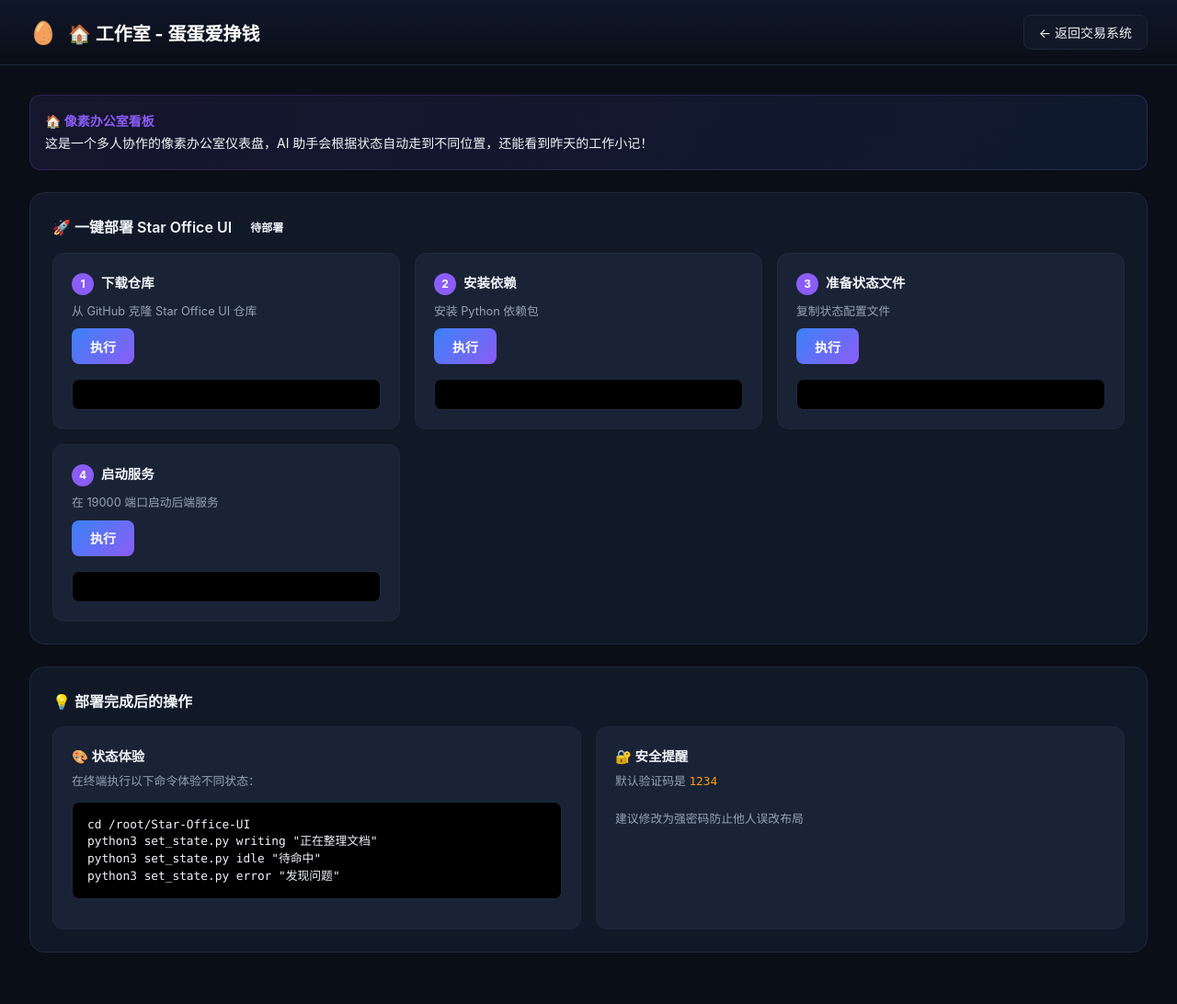
After one commit to QQ314958617/jiaoyi, a Flask app: page /studio in a window 1280 px wide. The commit adds this page. Shown: the whole page at 92% size. Run offline with Flask 3, Linux system fonts and the light colour scheme.

Commit message:
🏠 Add: 工作室页面 - Star Office UI 一键部署

```diff
--- a/app.py
+++ b/app.py
@@ -452,6 +452,61 @@ def reset_account():
     db.init_database()
     return jsonify({"success": True})
 
+
+
+# ========== 工作室页面 ==========
+
+@app.route('/studio')
+def studio_page():
+    return render_template('studio.html')
+
+@app.route('/api/run_command', methods=['POST'])
+def run_command():
+    import subprocess
+    data = request.json
+    cmd = data.get('command', '')
+    try:
+        result = subprocess.run(
+            cmd, shell=True, capture_output=True, text=True, timeout=120
+        )
+        output = result.stdout.strip() or result.stderr.strip() or '执行完成'
+        return jsonify({'success': True, 'output': output[:500]})
+    except subprocess.TimeoutExpired:
+        return jsonify({'success': False, 'error': '执行超时'})
+    except Exception as e:
+        return jsonify({'success': False, 'error': str(e)})
+
+@app.route('/api/start_tunnel', methods=['POST'])
+def start_tunnel():
+    import subprocess
+    try:
+        subprocess.run('pkill -f cloudflared', shell=True)
+        subprocess.run('sleep 1')
+        proc = subprocess.Popen(
+            'cloudflared tunnel --url http://127.0.0.1:19000',
+            shell=True, stdout=subprocess.PIPE, stderr=subprocess.PIPE, text=True
+        )
+        import time
+        url = None
+        for _ in range(30):
+            time.sleep(2)
+            try:
+                with open('/tmp/tunnel_url', 'r') as f:
+                    url = f.read().strip()
+                    if url:
+                        break
+            except:
+                pass
+            if proc.poll() is not None:
+                break
+        if url:
+            return jsonify({'url': url})
+        else:
+            return jsonify({'error': '创建链接超时'})
+    except Exception as e:
+        return jsonify({'error': str(e)})
+
+
 if __name__ == '__main__':
     db.init_database()
     app.run(host='0.0.0.0', port=80, debug=False, threaded=True)
--- /dev/null
+++ b/templates/studio.html
@@ -0,0 +1,399 @@
+<!DOCTYPE html>
+<html lang="zh-CN">
+<head>
+    <meta charset="UTF-8">
+    <meta name="viewport" content="width=device-width, initial-scale=1.0">
+    <title>🏠 工作室 - 蛋蛋爱挣钱</title>
+    <script src="https://cdn.jsdelivr.net/npm/echarts@5.4.3/dist/echarts.min.js"></script>
+    <style>
+        :root {
+            --bg-primary: #0a0e17;
+            --bg-card: #111827;
+            --bg-card-hover: #1a2235;
+            --border: #1e293b;
+            --text-primary: #f1f5f9;
+            --text-secondary: #94a3b8;
+            --text-muted: #94a3b8;
+            --accent-blue: #3b82f6;
+            --accent-purple: #8b5cf6;
+            --accent-green: #10b981;
+            --accent-red: #ef4444;
+            --accent-orange: #f59e0b;
+            --gradient-primary: linear-gradient(135deg, #3b82f6 0%, #8b5cf6 100%);
+        }
+
+        * { margin: 0; padding: 0; box-sizing: border-box; }
+        body {
+            font-family: 'Inter', -apple-system, BlinkMacSystemFont, sans-serif;
+            background: var(--bg-primary);
+            color: var(--text-primary);
+            min-height: 100vh;
+        }
+
+        .app-header {
+            background: linear-gradient(180deg, #0f172a 0%, var(--bg-primary) 100%);
+            border-bottom: 1px solid var(--border);
+            padding: 1rem 2rem;
+            position: sticky;
+            top: 0;
+            z-index: 100;
+        }
+
+        .header-content {
+            max-width: 1400px;
+            margin: 0 auto;
+            display: flex;
+            justify-content: space-between;
+            align-items: center;
+        }
+
+        .header-brand {
+            display: flex;
+            align-items: center;
+            gap: 0.75rem;
+        }
+
+        .header-brand h1 {
+            font-size: 1.25rem;
+            font-weight: 700;
+            color: white;
+        }
+
+        .header-actions {
+            display: flex;
+            gap: 0.75rem;
+        }
+
+        .btn-back {
+            background: var(--bg-card);
+            border: 1px solid var(--border);
+            color: var(--text-primary);
+            padding: 0.5rem 1rem;
+            border-radius: 8px;
+            font-size: 0.875rem;
+            cursor: pointer;
+            text-decoration: none;
+            transition: all 0.2s;
+        }
+        .btn-back:hover { background: var(--bg-card-hover); border-color: var(--accent-blue); }
+
+        .main-container {
+            max-width: 1400px;
+            margin: 0 auto;
+            padding: 2rem;
+        }
+
+        .card {
+            background: var(--bg-card);
+            border: 1px solid var(--border);
+            border-radius: 16px;
+            padding: 1.5rem;
+            margin-bottom: 1.5rem;
+        }
+
+        .card-title {
+            font-size: 1rem;
+            font-weight: 600;
+            margin-bottom: 1rem;
+            display: flex;
+            align-items: center;
+            gap: 0.5rem;
+        }
+
+        .deploy-grid {
+            display: grid;
+            grid-template-columns: repeat(auto-fit, minmax(300px, 1fr));
+            gap: 1rem;
+        }
+
+        .deploy-step {
+            background: var(--bg-card-hover);
+            border: 1px solid var(--border);
+            border-radius: 12px;
+            padding: 1.25rem;
+        }
+
+        .step-number {
+            display: inline-block;
+            background: var(--accent-purple);
+            color: white;
+            width: 24px;
+            height: 24px;
+            border-radius: 50%;
+            text-align: center;
+            line-height: 24px;
+            font-size: 0.75rem;
+            font-weight: 700;
+            margin-right: 0.5rem;
+        }
+
+        .step-title {
+            font-weight: 600;
+            font-size: 0.9rem;
+            margin-bottom: 0.5rem;
+        }
+
+        .step-desc {
+            font-size: 0.8rem;
+            color: var(--text-secondary);
+            line-height: 1.6;
+        }
+
+        .code-block {
+            background: #000;
+            border: 1px solid var(--border);
+            border-radius: 8px;
+            padding: 1rem;
+            margin: 0.75rem 0;
+            font-family: 'Monaco', 'Menlo', monospace;
+            font-size: 0.8rem;
+            overflow-x: auto;
+            white-space: pre-wrap;
+            word-break: break-all;
+        }
+
+        .btn-deploy {
+            background: var(--gradient-primary);
+            color: white;
+            border: none;
+            padding: 0.6rem 1.25rem;
+            border-radius: 8px;
+            font-size: 0.875rem;
+            font-weight: 600;
+            cursor: pointer;
+            transition: all 0.2s;
+            margin-top: 0.5rem;
+        }
+        .btn-deploy:hover { opacity: 0.9; transform: translateY(-1px); }
+        .btn-deploy:disabled { opacity: 0.5; cursor: not-allowed; }
+
+        .status-badge {
+            display: inline-block;
+            padding: 0.25rem 0.75rem;
+            border-radius: 20px;
+            font-size: 0.75rem;
+            font-weight: 600;
+        }
+        .status-badge.success { background: rgba(16, 185, 129, 0.2); color: var(--accent-green); }
+        .status-badge.running { background: rgba(59, 130, 246, 0.2); color: var(--accent-blue); }
+        .status-badge.error { background: rgba(239, 68, 68, 0.2); color: var(--accent-red); }
+        .status-badge.pending { background: rgba(245, 158, 11, 0.2); color: var(--accent-orange); }
+
+        .output-box {
+            background: #000;
+            border: 1px solid var(--border);
+            border-radius: 8px;
+            padding: 1rem;
+            font-family: 'Monaco', 'Menlo', monospace;
+            font-size: 0.75rem;
+            color: var(--text-secondary);
+            max-height: 200px;
+            overflow-y: auto;
+            margin-top: 1rem;
+        }
+
+        .output-box .success { color: var(--accent-green); }
+        .output-box .error { color: var(--accent-red); }
+        .output-box .info { color: var(--accent-blue); }
+
+        .info-box {
+            background: linear-gradient(135deg, rgba(139, 92, 246, 0.1) 0%, rgba(59, 130, 246, 0.1) 100%);
+            border: 1px solid rgba(139, 92, 246, 0.2);
+            border-radius: 12px;
+            padding: 1rem;
+            font-size: 0.875rem;
+            line-height: 1.7;
+            margin-bottom: 1.5rem;
+        }
+
+        .info-box strong { color: var(--accent-purple); }
+
+        .studio-url {
+            background: var(--bg-card-hover);
+            border: 1px solid var(--accent-purple);
+            border-radius: 8px;
+            padding: 0.75rem 1rem;
+            font-family: monospace;
+            font-size: 0.9rem;
+            color: var(--accent-purple);
+            margin-top: 0.5rem;
+            word-break: break-all;
+        }
+    </style>
+</head>
+<body>
+    <header class="app-header">
+        <div class="header-content">
+            <div class="header-brand">
+                <span style="font-size:1.5rem">🥚</span>
+                <h1>🏠 工作室 - 蛋蛋爱挣钱</h1>
+            </div>
+            <div class="header-actions">
+                <a href="/" class="btn-back">← 返回交易系统</a>
+            </div>
+        </div>
+    </header>
+
+    <main class="main-container">
+        <div class="info-box">
+            <strong>🏠 像素办公室看板</strong><br>
+            这是一个多人协作的像素办公室仪表盘，AI 助手会根据状态自动走到不同位置，还能看到昨天的工作小记！
+        </div>
+
+        <div class="card">
+            <div class="card-title">
+                <span>🚀 一键部署 Star Office UI</span>
+                <span class="status-badge" id="deploy-status">待部署</span>
+            </div>
+
+            <div class="deploy-grid">
+                <div class="deploy-step">
+                    <div class="step-title"><span class="step-number">1</span>下载仓库</div>
+                    <div class="step-desc">从 GitHub 克隆 Star Office UI 仓库</div>
+                    <button class="btn-deploy" onclick="runStep(1)">执行</button>
+                    <div class="output-box" id="output-1"></div>
+                </div>
+
+                <div class="deploy-step">
+                    <div class="step-title"><span class="step-number">2</span>安装依赖</div>
+                    <div class="step-desc">安装 Python 依赖包</div>
+                    <button class="btn-deploy" onclick="runStep(2)" id="btn-2">执行</button>
+                    <div class="output-box" id="output-2"></div>
+                </div>
+
+                <div class="deploy-step">
+                    <div class="step-title"><span class="step-number">3</span>准备状态文件</div>
+                    <div class="step-desc">复制状态配置文件</div>
+                    <button class="btn-deploy" onclick="runStep(3)" id="btn-3">执行</button>
+                    <div class="output-box" id="output-3"></div>
+                </div>
+
+                <div class="deploy-step">
+                    <div class="step-title"><span class="step-number">4</span>启动服务</div>
+                    <div class="step-desc">在 19000 端口启动后端服务</div>
+                    <button class="btn-deploy" onclick="runStep(4)" id="btn-4">执行</button>
+                    <div class="output-box" id="output-4"></div>
+                </div>
+            </div>
+
+            <div id="final-result" style="margin-top:1.5rem; display:none">
+                <div class="studio-url" id="studio-url"></div>
+            </div>
+        </div>
+
+        <div class="card">
+            <div class="card-title">💡 部署完成后的操作</div>
+            <div class="deploy-grid">
+                <div class="deploy-step">
+                    <div class="step-title">🎨 状态体验</div>
+                    <div class="step-desc">在终端执行以下命令体验不同状态：</div>
+                    <div class="code-block">cd /root/Star-Office-UI
+python3 set_state.py writing "正在整理文档"
+python3 set_state.py idle "待命中"
+python3 set_state.py error "发现问题"</div>
+                </div>
+
+                <div class="deploy-step">
+                    <div class="step-title">🔐 安全提醒</div>
+                    <div class="step-desc">
+                        默认验证码是 <code style="color:var(--accent-orange)">1234</code><br><br>
+                        建议修改为强密码防止他人误改布局
+                    </div>
+                </div>
+            </div>
+        </div>
+    </main>
+
+    <script>
+        let currentStep = 0;
+        const steps = [
+            { cmd: 'git clone https://github.com/ringhyacinth/Star-Office-UI.git /root/Star-Office-UI 2>&1', btn: 1 },
+            { cmd: 'cd /root/Star-Office-UI && pip install -r backend/requirements.txt -q 2>&1', btn: 2 },
+            { cmd: 'cd /root/Star-Office-UI && cp state.sample.json state.json 2>&1', btn: 3 },
+            { cmd: 'cd /root/Star-Office-UI/backend && nohup python3 app.py > /root/studio.log 2>&1 &', btn: 4 }
+        ];
+
+        async function runStep(step) {
+            if (step <= currentStep) return;
+
+            const btn = document.getElementById(`btn-${step}`);
+            const output = document.getElementById(`output-${step}`);
+            btn.disabled = true;
+            btn.textContent = '执行中...';
+            output.innerHTML = '<span class="info">⏳ 正在执行...</span>\n';
+
+            try {
+                const res = await fetch('/api/run_command', {
+                    method: 'POST',
+                    headers: { 'Content-Type': 'application/json' },
+                    body: JSON.stringify({ command: steps[step-1].cmd, step: step })
+                });
+                const data = await res.json();
+
+                if (data.success) {
+                    output.innerHTML = `<span class="success">✅ ${data.output}</span>`;
+                    btn.textContent = '已完成';
+                    currentStep = step;
+
+                    if (step === 4) {
+                        // Check if service is up
+                        setTimeout(() => {
+                            checkStudio();
+                        }, 3000);
+                    }
+                } else {
+                    output.innerHTML = `<span class="error">❌ ${data.error}</span>`;
+                    btn.disabled = false;
+                    btn.textContent = '重试';
+                }
+            } catch(e) {
+                output.innerHTML = `<span class="error">❌ 执行失败: ${e}</span>`;
+                btn.disabled = false;
+                btn.textContent = '重试';
+            }
+        }
+
+        async function checkStudio() {
+            try {
+                const res = await fetch('http://127.0.0.1:19000', { mode: 'no-cors' });
+                showSuccess();
+            } catch(e) {
+                setTimeout(checkStudio, 2000);
+            }
+        }
+
+        function showSuccess() {
+            document.getElementById('deploy-status').className = 'status-badge success';
+            document.getElementById('deploy-status').textContent = '已部署';
+
+            const result = document.getElementById('final-result');
+            result.style.display = 'block';
+            result.innerHTML = `
+                <div style="margin-bottom:0.5rem;font-weight:600">✨ 部署成功！</div>
+                <div>本地访问：<span class="studio-url">http://127.0.0.1:19000</span></div>
+                <div style="margin-top:0.75rem">
+                    <button class="btn-deploy" onclick="startTunnel()">🌐 创建公网链接</button>
+                </div>
+                <div id="tunnel-result" style="margin-top:1rem"></div>
+            `;
+        }
+
+        async function startTunnel() {
+            const result = document.getElementById('tunnel-result');
+            result.innerHTML = '<span class="info">⏳ 正在创建公网链接...</span>';
+
+            try {
+                const res = await fetch('/api/start_tunnel', { method: 'POST' });
+                const data = await res.json();
+                if (data.url) {
+                    result.innerHTML = `🌐 公网访问：<span class="studio-url">${data.url}</span>`;
+                } else {
+                    result.innerHTML = `<span class="error">❌ ${data.error || '启动失败'}</span>`;
+                }
+            } catch(e) {
+                result.innerHTML = `<span class="error">❌ ${e}</span>`;
+            }
+        }
+    </script>
+</body>
+</html>
```
Also changed, not shown: templates/index.html (+17 -0 lines).
